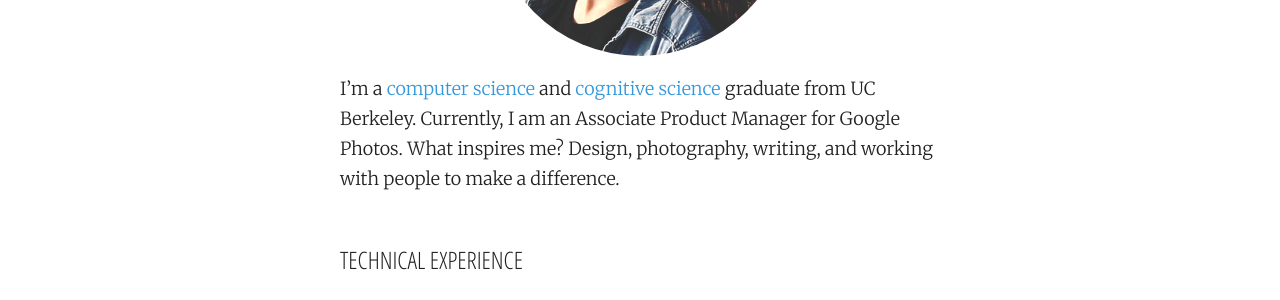
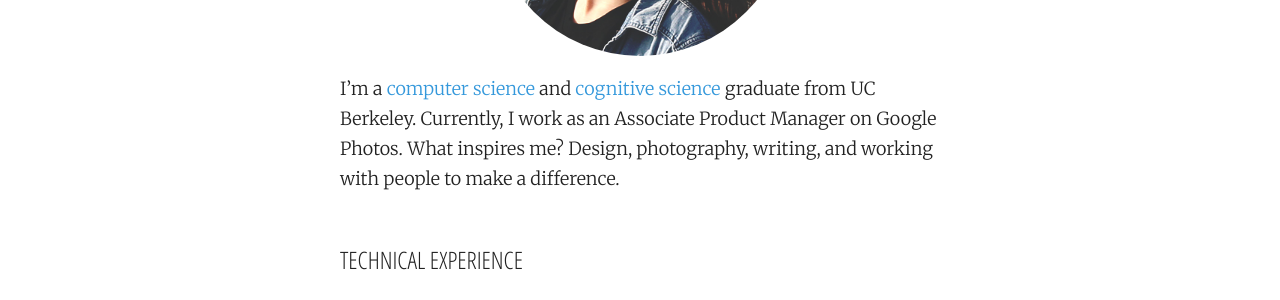
Before and after one commit to alexsg/alexsg, a Jekyll site: the page built from about.md, in a window 1280 px wide. Shown: the part 396-696 px from the top of the page. Built offline with Jekyll 4.4.1, drawn with Linux system fonts in a browser that asks for light colours; nearby versions of some CDN libraries.

Commit message:
updated about again

```diff
--- a/about.md
+++ b/about.md
@@ -6,7 +6,7 @@ permalink: /about/
 
 <div style="text-align: center;"><img style="width: 50%;height: 50%;border-radius: 50%;" src="/media/me.jpg" /></div>
 
-I’m a [computer science](http://www.eecs.berkeley.edu/) and [cognitive science](http://ugis.ls.berkeley.edu/cogsci/) graduate from UC Berkeley. Currently, I am an Associate Product Manager for Google Photos. What inspires me? Design, photography, writing, and working with people to make a difference.
+I’m a [computer science](http://www.eecs.berkeley.edu/) and [cognitive science](http://ugis.ls.berkeley.edu/cogsci/) graduate from UC Berkeley. Currently, I work as an Associate Product Manager on Google Photos. What inspires me? Design, photography, writing, and working with people to make a difference.
 
 ##Technical Experience
 * Associate Product Manager - [Google Photos](https://photos.google.com/)
```
